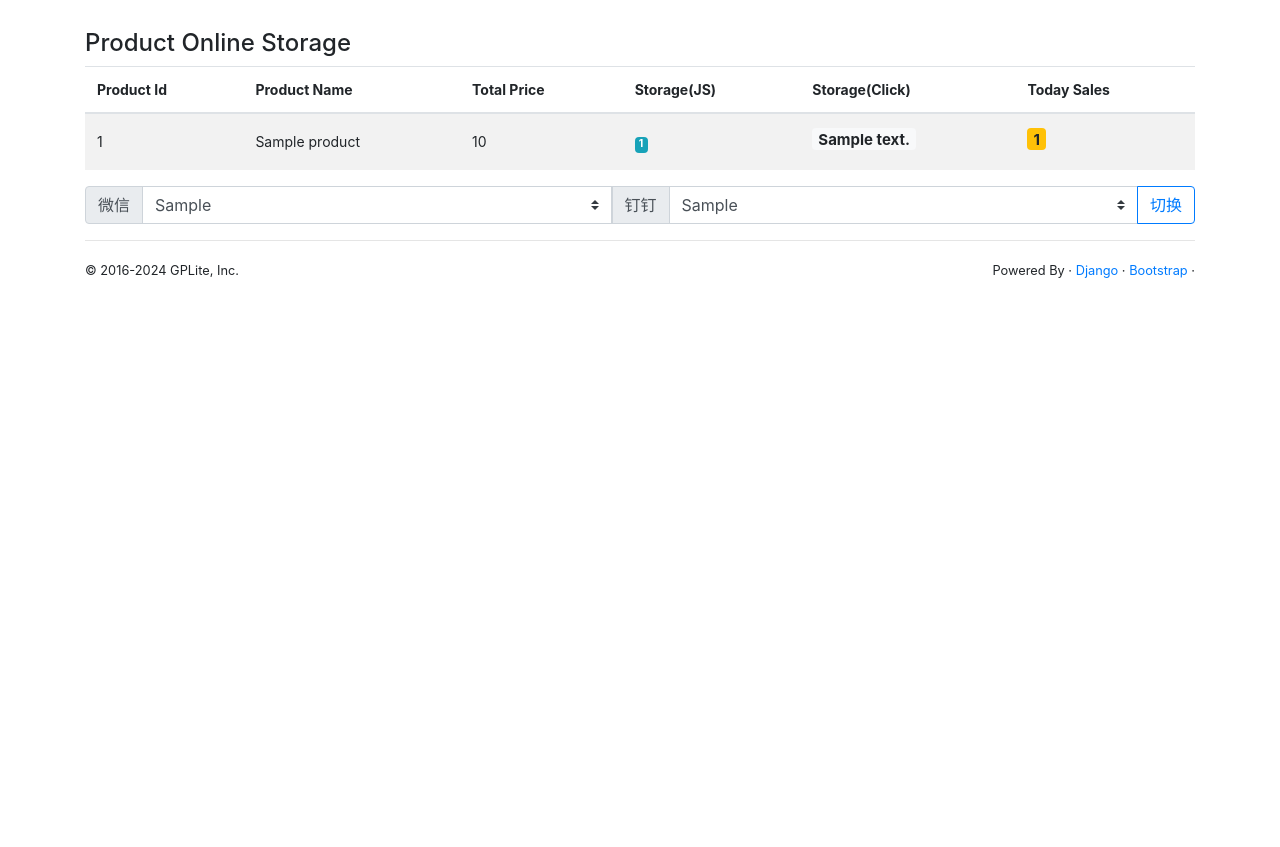
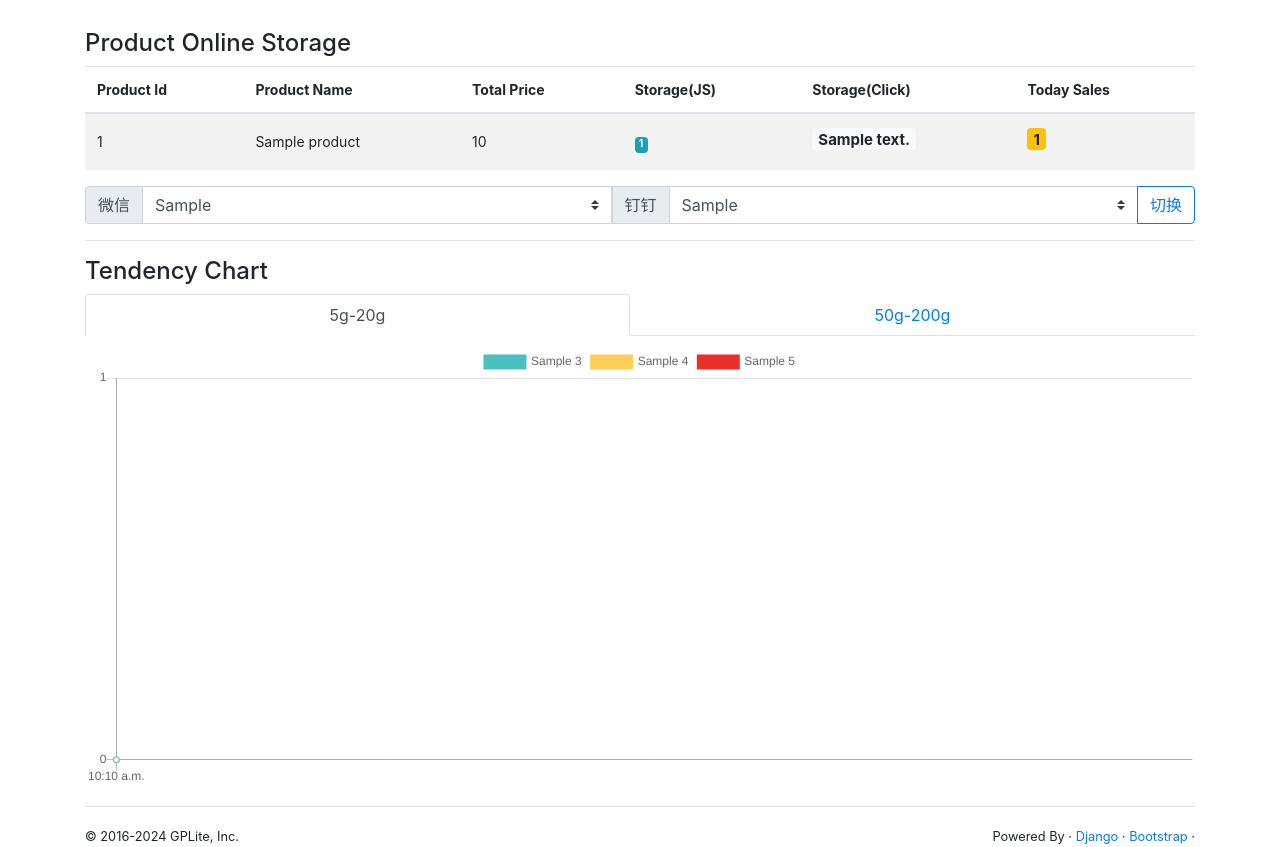
Before and after one commit to pig0301/gplitesite, a Django app: template htmlfiles/templates/coding/spider/storage.html in a window 1280 px wide. Shown: the part 56-903 px from the top of the page. Before the commit the page ends 334 px from the top, so only its background shows below. Run offline with Django 3.2, Linux system fonts and the light colour scheme; the template is opened without the code that fills it: most values are stand-ins (such as "Sample title", 1, 10 or a date in 2020); some libraries are stand-ins or nearby versions.

Commit message:
增加趋势图表

```diff
--- a/htmlfiles/templates/coding/spider/storage.html
+++ b/htmlfiles/templates/coding/spider/storage.html
@@ -72,4 +72,137 @@
 			<input type="hidden" value="{{ msg_level.id }}" name="msg_id">
 		</form>
 	</div>
+	<div class="container">
+        <hr />
+
+        <h4>Tendency Chart</h4>
+
+        <div class="row">
+            <div class="col-md-12" id="vue_app_chart">
+                <ul class="nav nav-tabs nav-fill" style="margin-bottom:10px;">
+                    <li class="nav-item"><a class="nav-link" :class="{active:chart_id==0}" @click="chart_id=0" href="javascript:void(0);">5g-20g</a></li>
+                    <li class="nav-item"><a class="nav-link" :class="{active:chart_id==1}" @click="chart_id=1" href="javascript:void(0);">50g-200g</a></li>
+                </ul>
+                <canvas id="canvas_w" height="180" width="450" v-show="chart_id==0"></canvas>
+                <canvas id="canvas_p" height="180" width="450" v-show="chart_id==1"></canvas>
+            </div>
+        </div>
+    </div>
 {% endblock %}
+
+{% block js_content %}
+    <script src="{% static 'plugins/Chart/Chart.bundle.min.js' %}"></script>
+    <script src="{% static 'plugins/vue/vue.min.js' %}"></script>
+
+    <script type="text/javascript">
+        new Vue({
+            el: "#vue_app_chart",
+            data: { chart_id: 0 },
+            delimiters: ["${", "}"]
+        });
+
+        new Chart($("#canvas_w")[0], {
+            type: 'line',
+            data: {
+                labels: [{% for row in chart_datas.3 %}"{{ row.create_dttm|time }}",{% endfor %}],
+                datasets : [
+                    {
+                        label: "{{ legends.3.product_name }}",
+                        borderColor : "rgba(75,192,192,1)",
+                        pointBorderColor : "rgba(75,192,192,1)",
+                        pointBackgroundColor : "#fff",
+                        pointBorderWidth : 1,
+                        fill: false,
+                        data : [
+                            {% for row in chart_datas.3 %}{{ row.storage_cnt }},{% endfor %}
+                        ]
+                    },
+                    {
+                        label: "{{ legends.4.product_name }}",
+                        borderColor : "rgba(255,206,86,1)",
+                        pointBorderColor : "rgba(255,206,86,1)",
+                        pointBackgroundColor : "#fff",
+                        pointBorderWidth : 1,
+                        fill: false,
+                        data : [
+                            {% for row in chart_datas.4 %}{{ row.storage_cnt }},{% endfor %}
+                        ]
+                    },
+                    {
+                        label: "{{ legends.5.product_name }}",
+                        borderColor : "rgba(235,47,40,1)",
+                        pointBorderColor : "rgba(235,47,40,1)",
+                        pointBackgroundColor : "#fff",
+                        pointBorderWidth : 1,
+                        fill: false,
+                        data : [
+                            {% for row in chart_datas.5 %}{{ row.storage_cnt }},{% endfor %}
+                        ]
+                    }
+                ]
+            },
+            options: {
+                scales: {
+                    yAxes: [{
+                        ticks: {
+                            beginAtZero: true,
+                            stepSize: 100
+                        }
+                    }]
+                }
+            }
+        });
+
+        new Chart($("#canvas_p")[0], {
+            type: 'line',
+            data: {
+                labels: [{% for row in chart_datas.0 %}"{{ row.create_dttm|time }}",{% endfor %}],
+                datasets : [
+                    {
+                        label: "{{ legends.0.product_name }}",
+                        borderColor : "rgba(75,192,192,1)",
+                        pointBorderColor : "rgba(75,192,192,1)",
+                        pointBackgroundColor : "#fff",
+                        pointBorderWidth : 1,
+                        fill: false,
+                        data : [
+                            {% for row in chart_datas.0 %}{{ row.storage_cnt }},{% endfor %}
+                        ]
+                    },
+                    {
+                        label: "{{ legends.1.product_name }}",
+                        borderColor : "rgba(255,206,86,1)",
+                        pointBorderColor : "rgba(255,206,86,1)",
+                        pointBackgroundColor : "#fff",
+                        pointBorderWidth : 1,
+                        fill: false,
+                        data : [
+                            {% for row in chart_datas.1 %}{{ row.storage_cnt }},{% endfor %}
+                        ]
+                    },
+                    {
+                        label: "{{ legends.2.product_name }}",
+                        borderColor : "rgba(235,47,40,1)",
+                        pointBorderColor : "rgba(235,47,40,1)",
+                        pointBackgroundColor : "#fff",
+                        pointBorderWidth : 1,
+                        fill: false,
+                        data : [
+                            {% for row in chart_datas.2 %}{{ row.storage_cnt }},{% endfor %}
+                        ]
+                    }
+                ]
+            },
+            options: {
+                scales: {
+                    yAxes: [{
+                        ticks: {
+                            beginAtZero: true,
+                            stepSize: 20
+                        }
+                    }]
+                }
+            }
+        });
+    </script>
+{% endblock %}
```
Also changed, not shown: blogsite/coding/spider/views.py (+5 -2 lines).
